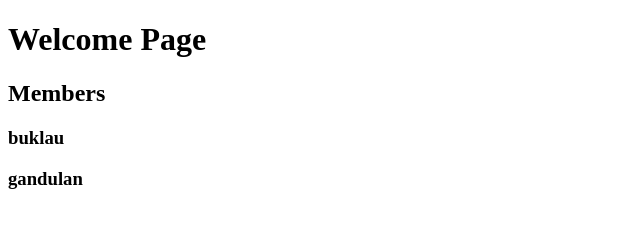
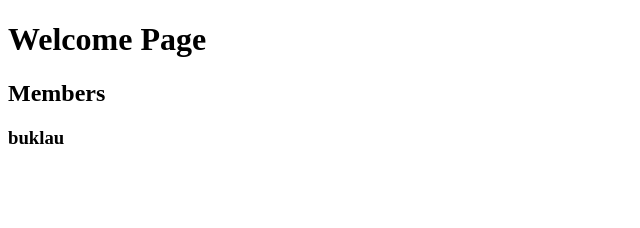
Before and after one commit to iamwwwayyy/landingpage, a plain HTML site: page index.html in a window 1280 px wide. Shown: the whole page, without its empty margins (0-640 px from the left). Drawn offline with Linux system fonts and the light colour scheme.

Commit message:
Revert "update member name"
This reverts commit 84be4d629a82e20bdfa8f67eb98791be67ad45d9.

```diff
--- a/index.html
+++ b/index.html
@@ -9,6 +9,5 @@
     <h1>Welcome Page</h1>
     <h2>Members</h2>
     <h3>buklau</h3>
-    <h3>gandulan</h3>
 </body>
 </html>
```
